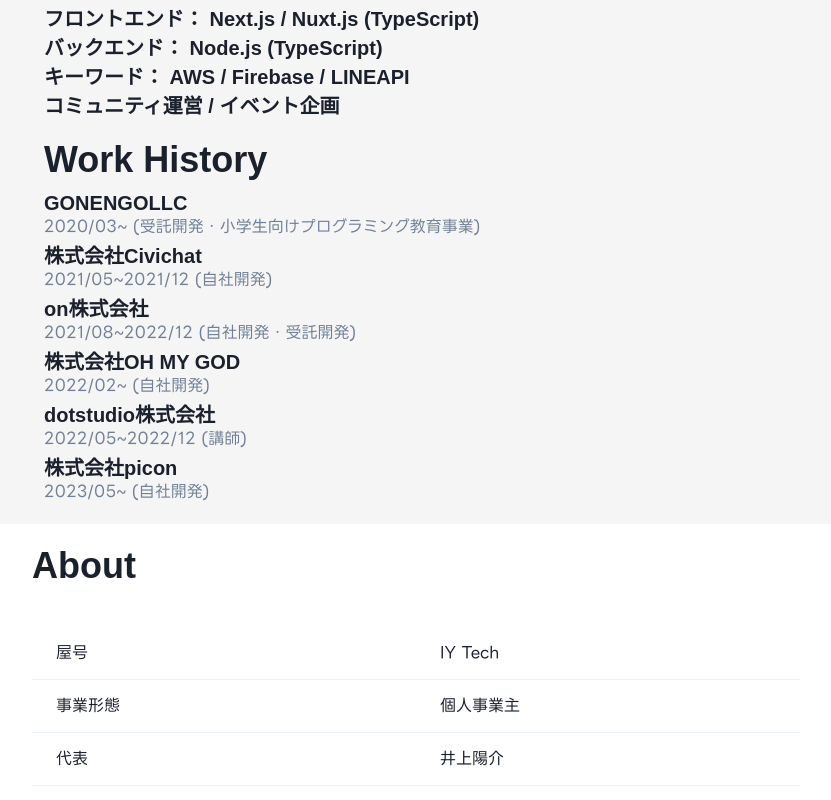
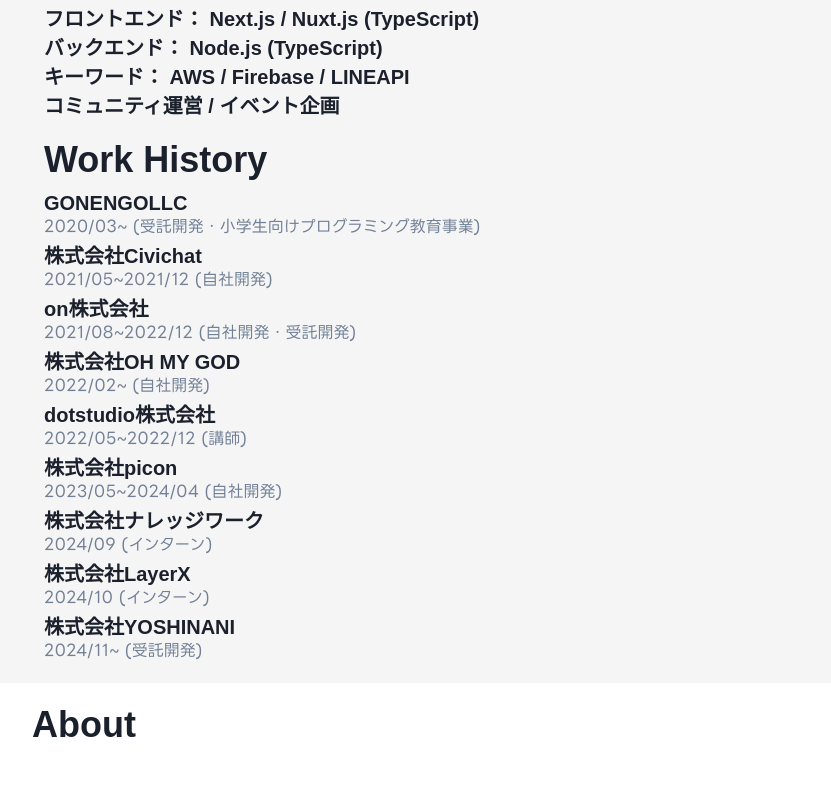
Before and after one commit to inoue2002/portfolio-v3, a Next.js app: page / in a window 1280 px wide. Shown: the part 2680-3480 px from the top of the page, without its empty margins (224-1055 px from the left). Built offline with nearby package versions, Linux system fonts and the light colour scheme; no server answers; a web font is replaced by a local one.

Commit message:
職務履歴を追加

```diff
--- a/src/components/top/WorkHistory.tsx
+++ b/src/components/top/WorkHistory.tsx
@@ -1,4 +1,5 @@
 import { Heading, Spacer, Text } from '@chakra-ui/react'
+import workHistory from '../../data/workHistory.json'
 
 export default function WorkHistory() {
   return (
@@ -7,42 +8,16 @@
         Work History
       </Heading>
       <Spacer marginTop={'10px'} />
-      <div style={{ marginTop: '5px' }}>
-        <Heading as="h3" size="md">
-          GONENGOLLC
-        </Heading>
-        <Text color="gray.500">2020/03~ (受託開発・小学生向けプログラミング教育事業)</Text>
-      </div>
-      <div style={{ marginTop: '5px' }}>
-        <Heading as="h3" size="md">
-          株式会社Civichat
-        </Heading>
-        <Text color="gray.500">2021/05~2021/12 (自社開発)</Text>
-      </div>
-      <div style={{ marginTop: '5px' }}>
-        <Heading as="h3" size="md">
-          on株式会社
-        </Heading>
-        <Text color="gray.500">2021/08~2022/12 (自社開発・受託開発)</Text>
-      </div>
-      <div style={{ marginTop: '5px' }}>
-        <Heading as="h3" size="md">
-          株式会社OH MY GOD
-        </Heading>
-        <Text color="gray.500">2022/02~ (自社開発)</Text>
-      </div>
-      <div style={{ marginTop: '5px' }}>
-        <Heading as="h3" size="md">
-          dotstudio株式会社
-        </Heading>
-        <Text color="gray.500">2022/05~2022/12 (講師)</Text>
-      </div>
-      <div style={{ marginTop: '5px' }}>
-        <Heading as="h3" size="md">
-          株式会社picon
-        </Heading>
-        <Text color="gray.500">2023/05~ (自社開発)</Text>
-      </div>
+      {workHistory.map((item, index) => (
+        <div key={index} style={{ marginTop: '5px' }}>
+          <Heading as="h3" size="md">
+            {item.company}
+          </Heading>
+          <Text color="gray.500">
+            {item.period} ({item.description})
+          </Text>
+        </div>
+      ))}
     </div>
   )
 }
--- /dev/null
+++ b/src/data/workHistory.json
@@ -0,0 +1,46 @@
+[
+  {
+    "company": "GONENGOLLC",
+    "period": "2020/03~",
+    "description": "受託開発・小学生向けプログラミング教育事業"
+  },
+  {
+    "company": "株式会社Civichat",
+    "period": "2021/05~2021/12",
+    "description": "自社開発"
+  },
+  {
+    "company": "on株式会社",
+    "period": "2021/08~2022/12",
+    "description": "自社開発・受託開発"
+  },
+  {
+    "company": "株式会社OH MY GOD",
+    "period": "2022/02~",
+    "description": "自社開発"
+  },
+  {
+    "company": "dotstudio株式会社",
+    "period": "2022/05~2022/12",
+    "description": "講師"
+  },
+  {
+    "company": "株式会社picon",
+    "period": "2023/05~2024/04",
+    "description": "自社開発"
+  },{
+    "company":"株式会社ナレッジワーク",
+    "period":"2024/09",
+    "description":"インターン"
+  },
+  {
+    "company":"株式会社LayerX",
+    "period":"2024/10",
+    "description":"インターン"
+  },
+  {
+    "company":"株式会社YOSHINANI",
+    "period":"2024/11~",
+    "description":"受託開発"
+  }
+]
```
